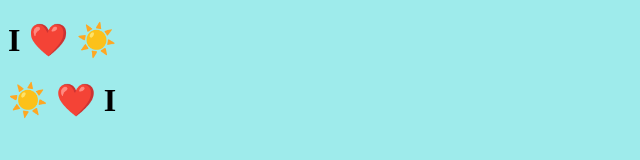
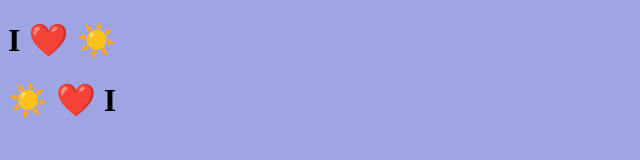
Before and after one commit to Kaz1rr/kaz1rr.github.io, a plain HTML site: page index.html in a window 1280 px wide. Shown: the whole page, without its empty margins (0-640 px from the left). Drawn offline with Linux system fonts and the light colour scheme.

Commit message:
Updated Color

```diff
--- a/index.html
+++ b/index.html
@@ -5,7 +5,7 @@
     <meta name="viewport" content="width=device-width, initial-scale=1.0">
     <title>Jake is Quite Cool</title>
 </head>
-<body style="background-color: #11cece67 ">
+<body style="background-color: #131eb967 ">
     <h1>I ❤️ ☀️</h1>
     <h1>☀️ ❤️ I</h1>
 </body>
```
